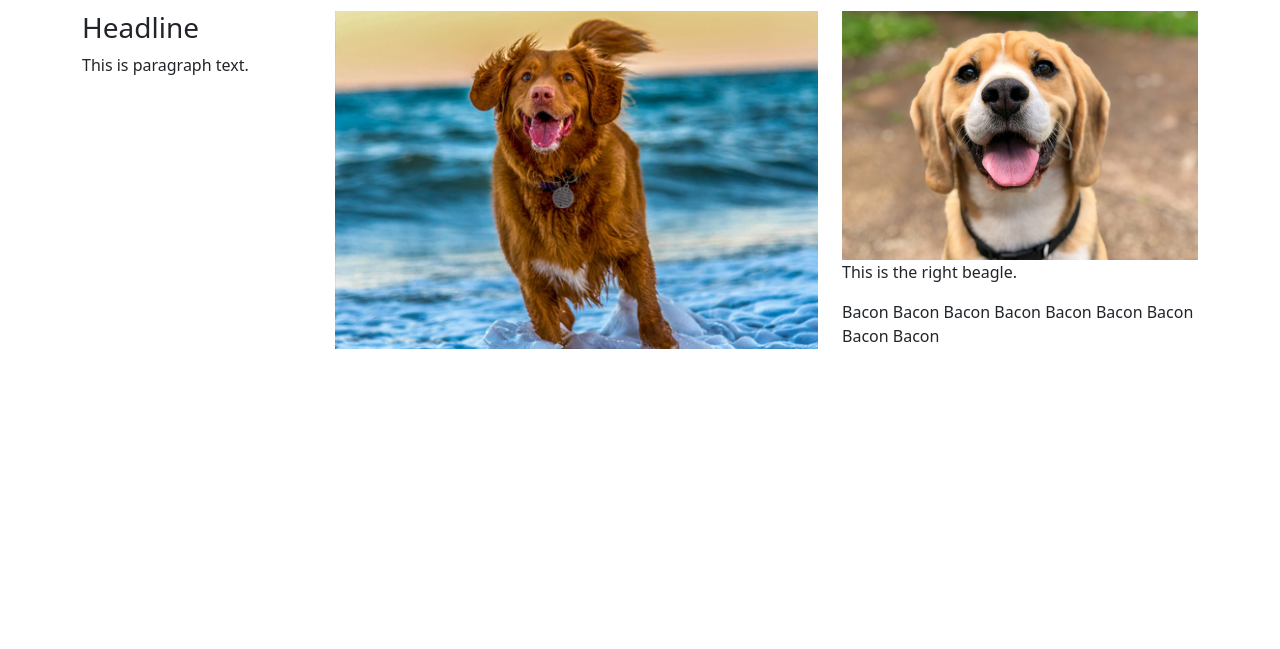
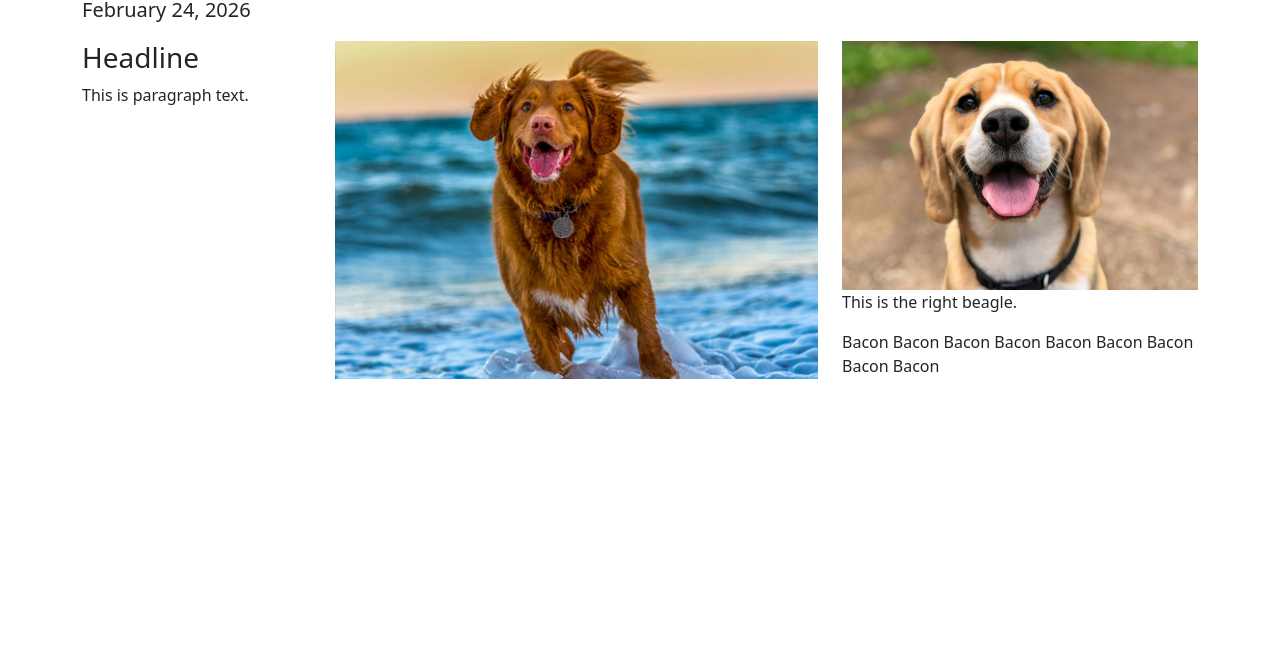
Before and after one commit to ohariel/responsive-design, a plain HTML site: page index.html in a window 1280 px wide. Shown: the part 151-800 px from the top of the page. Drawn offline with nearby package versions, Linux system fonts and the light colour scheme.

Commit message:
Update index.html

```diff
--- a/index.html
+++ b/index.html
@@ -14,7 +14,7 @@
 </div><!-- End Headline -->
 <div class="row">
 	<h1 style="text-align: center;">February 24, 2026</h1>
-	<p style="font-size: 20px;"></p>
+	<p style="font-size: 20px;">February 24, 2026</p>
 </div><!--End Date-->
 
 <div class="row">
```
